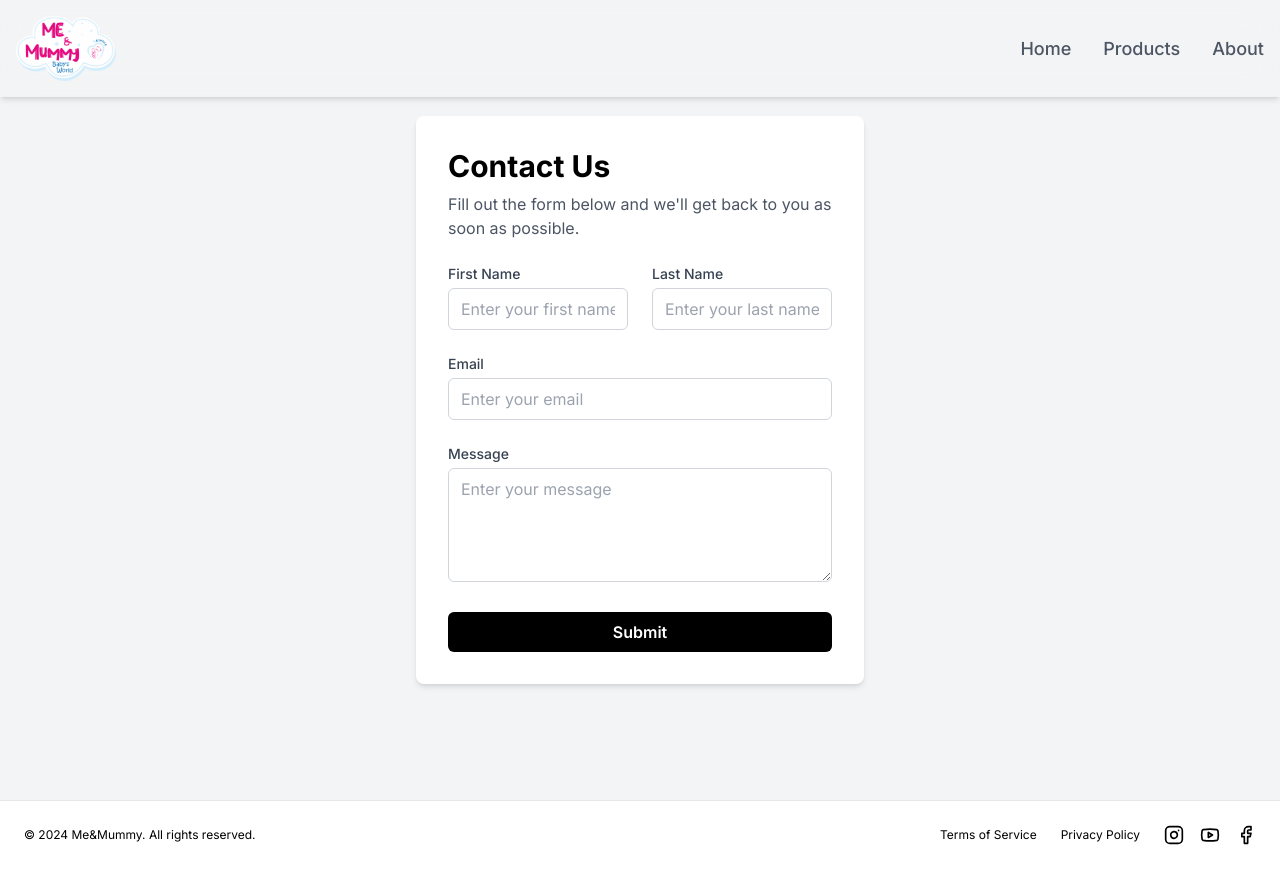
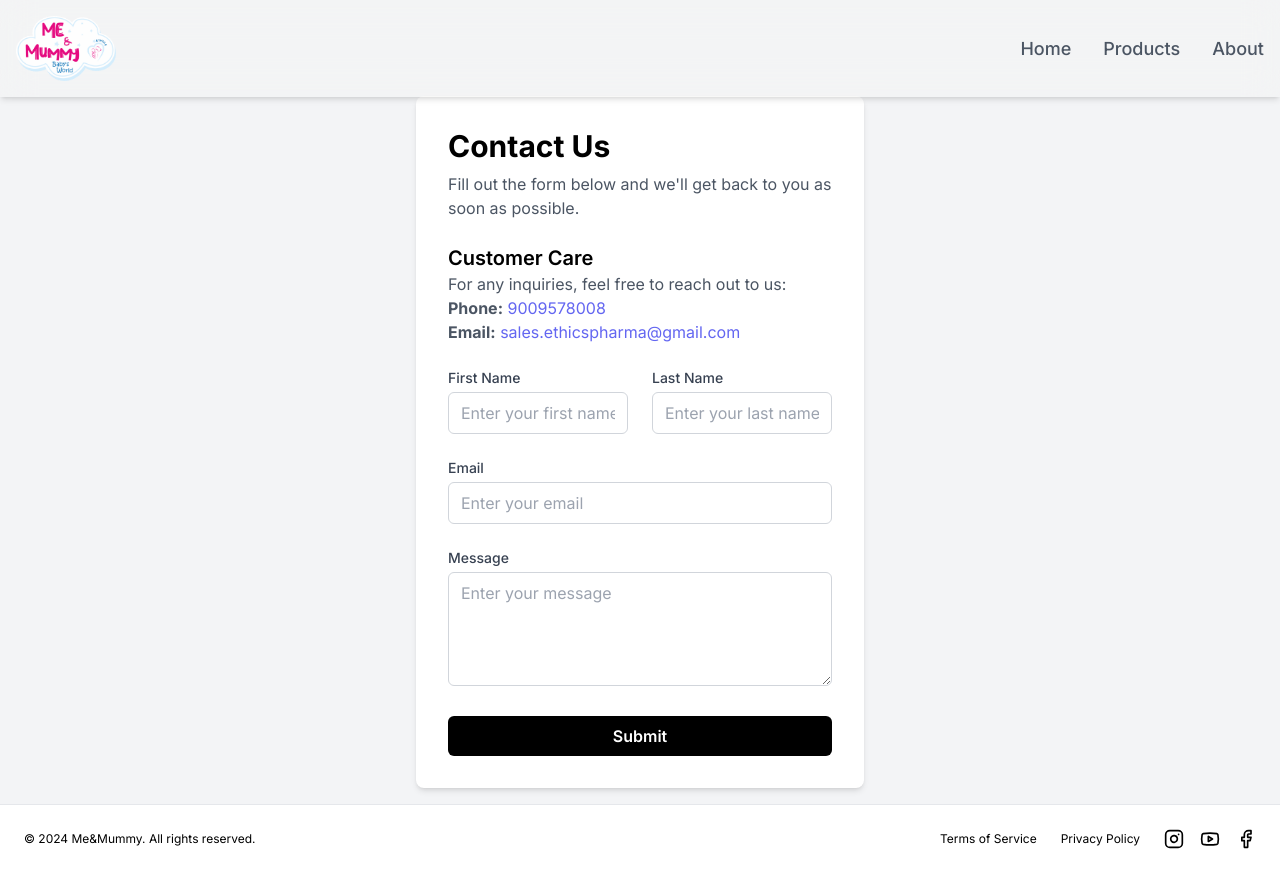
Before and after one commit to Jai0401/ethics, a Next.js app: page /about-us in a window 1280 px wide. Built offline with nearby package versions, Linux system fonts and the light colour scheme; what tailwindcss-filters would draw is missing.

Commit message:
Refactor Contact component to include Customer Care section and update contact form

```diff
--- a/app/components/Contact.tsx
+++ b/app/components/Contact.tsx
@@ -24,11 +24,24 @@ const Contact = () => {
   };
 
   return (
-    <div className="bg-gray-100 flex items-center justify-center min-h-screen p-4">
+    <div className="bg-gray-100 flex items-center justify-center min-h-screen p-4 pt-24">
       <div className="bg-white rounded-lg shadow-md p-8 max-w-md w-full">
         <h1 className="text-3xl font-bold mb-2">Contact Us</h1>
         <p className="text-gray-600 mb-6">Fill out the form below and we&apos;ll get back to you as soon as possible.</p>
 
+        {/* Customer Care Section */}
+        <div className="mb-6">
+          <h2 className="text-xl font-semibold">Customer Care</h2>
+          <p className="text-gray-600">For any inquiries, feel free to reach out to us:</p>
+          <p className="text-gray-600">
+            <strong>Phone:</strong> <a href="tel:+9009578008" className="text-indigo-500">9009578008</a>
+          </p>
+          <p className="text-gray-600">
+            <strong>Email:</strong> <a href="mailto:sales.ethicspharma@gmail.com" className="text-indigo-500">sales.ethicspharma@gmail.com</a>
+          </p>
+        </div>
+
+        {/* Contact Form */}
         <form onSubmit={handleSubmit}>
           <div className="grid grid-cols-1 gap-6 sm:grid-cols-2">
             <div>
```
